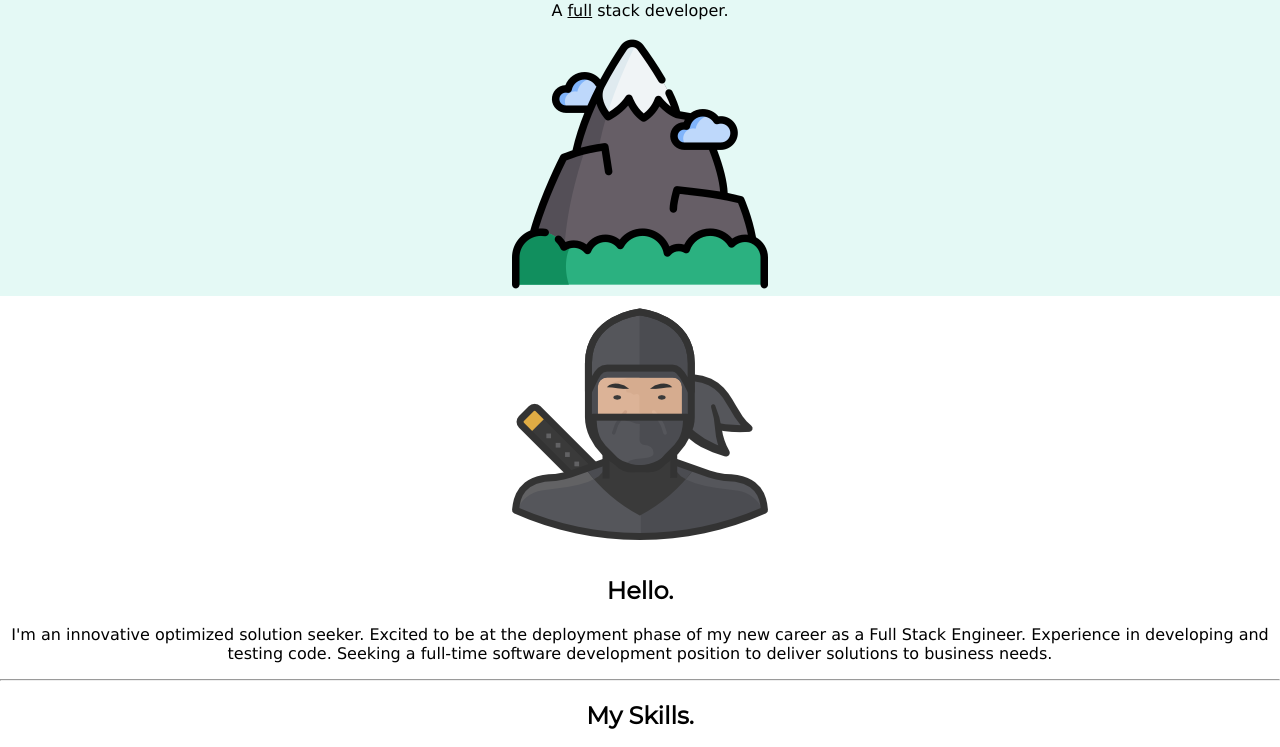
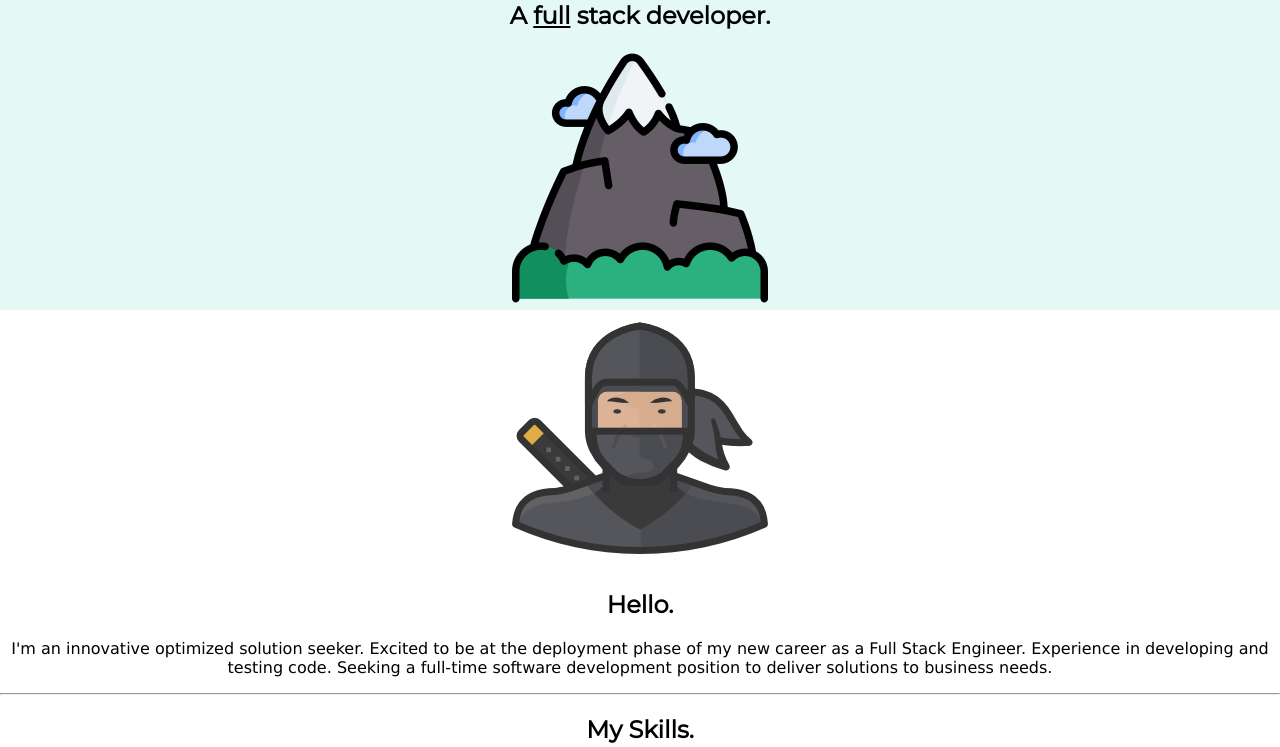
Before and after one commit to dapierrot21/2023_personal_site, a plain HTML site: page web_dev/Personal_Site/index.html in a window 1280 px wide. Shown: the part 167-914 px from the top of the page. Drawn offline with Linux system fonts and the light colour scheme.

Commit message:
change p tag to h2 tag

```diff
--- a/web_dev/Personal_Site/index.html
+++ b/web_dev/Personal_Site/index.html
@@ -18,7 +18,7 @@
     <div class="top-container">
       <img class="top-cloud" src="images/clouds.png" alt="cloud-img" />
       <h1>I'm Dean.</h1>
-      <p>A <span class="pro">full</span> stack developer.</p>
+      <h2>A <span class="pro">full</span> stack developer.</h2>
       <img class="bottom-cloud" src="images/clouds.png" alt="cloud-img" />
       <img src="images/mountains.png" alt="mountain-img" />
     </div>
```
